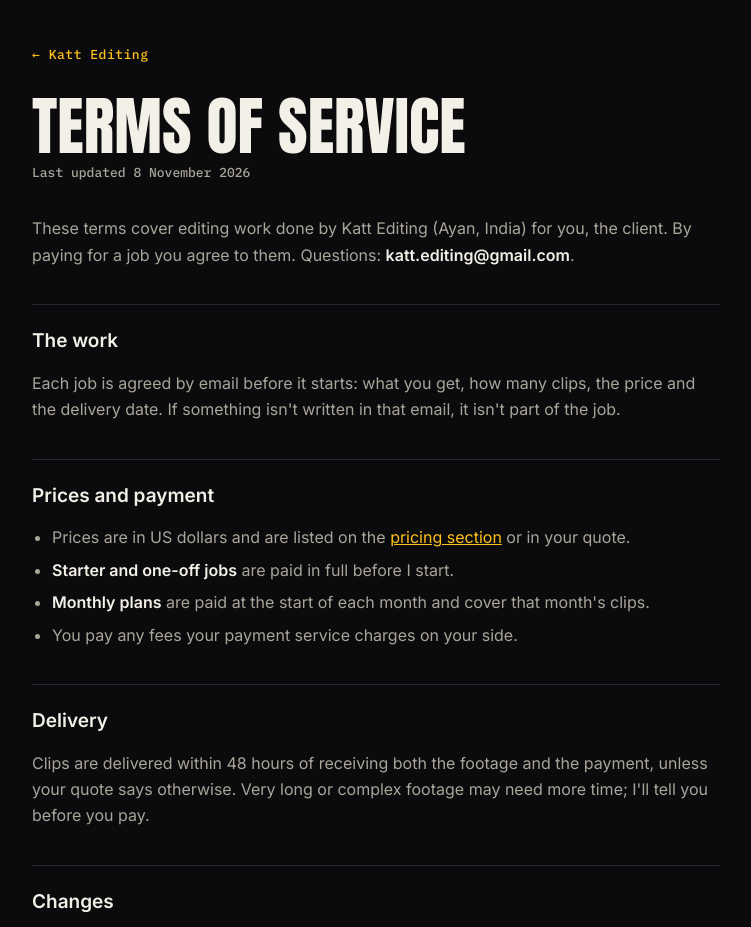
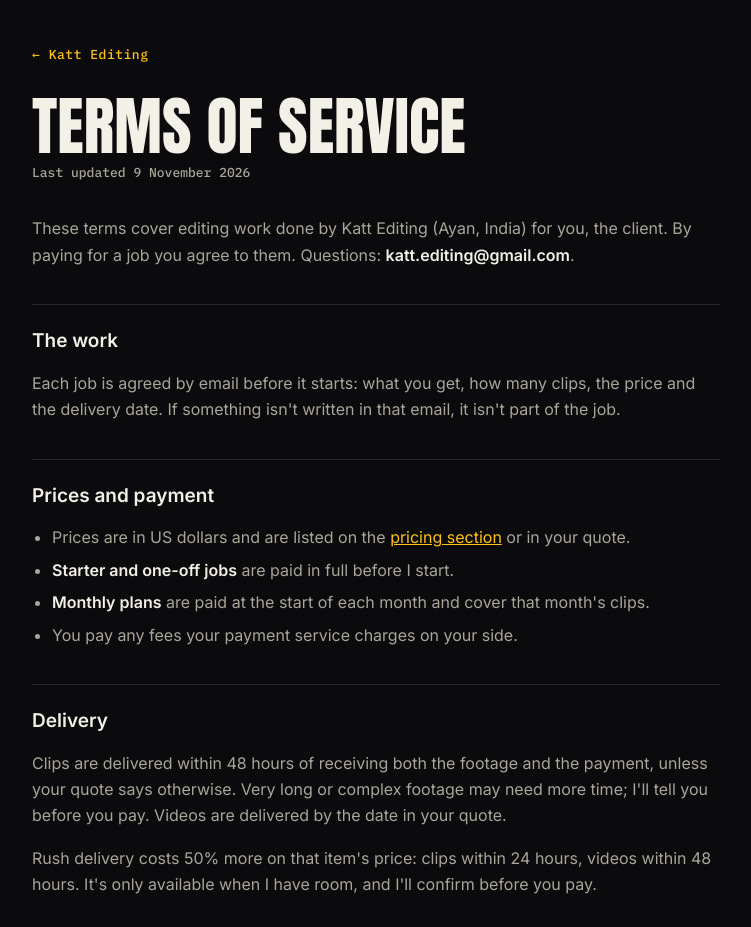
Before and after one commit to KattKnight/kattknight.github.io, a plain HTML site: page terms.html in a window 1280 px wide. Shown: the top 927 px of the page, without its empty margins (264-1015 px from the left). Drawn offline with Linux system fonts and the light colour scheme.

Commit message:
Terms: rush delivery (+50%, clips 24h, videos 48h); footer copyright line
Co-Authored-By: Claude Opus 5.5 <noreply@anthropic.com>

```diff
--- a/terms.html
+++ b/terms.html
@@ -38,7 +38,7 @@ li + li { margin-top: 6px; }
 <main>
   <a class="back" href="./">← Katt Editing</a>
   <h1>Terms of Service</h1>
-  <p class="date">Last updated 8 November 2026</p>
+  <p class="date">Last updated 9 November 2026</p>
 
   <p>These terms cover editing work done by Katt Editing (Ayan, India) for you, the client. By paying for a job you agree to them. Questions: <strong>katt.editing@gmail.com</strong>.</p>
 
@@ -54,7 +54,8 @@ li + li { margin-top: 6px; }
   </ul>
 
   <h2>Delivery</h2>
-  <p>Clips are delivered within 48 hours of receiving both the footage and the payment, unless your quote says otherwise. Very long or complex footage may need more time; I'll tell you before you pay.</p>
+  <p>Clips are delivered within 48 hours of receiving both the footage and the payment, unless your quote says otherwise. Very long or complex footage may need more time; I'll tell you before you pay. Videos are delivered by the date in your quote.</p>
+  <p>Rush delivery costs 50% more on that item's price: clips within 24 hours, videos within 48 hours. It's only available when I have room, and I'll confirm before you pay.</p>
 
   <h2>Changes</h2>
   <p>Clips include one round of changes and videos include two, each sent back within 24 hours. Each extra round costs 25% of that video's or clip's price, minimum $5, paid before I make the changes. Changes that turn it into a different video are quoted as a new job.</p>
```
Also changed, not shown: index.html (+1 -1 lines).
